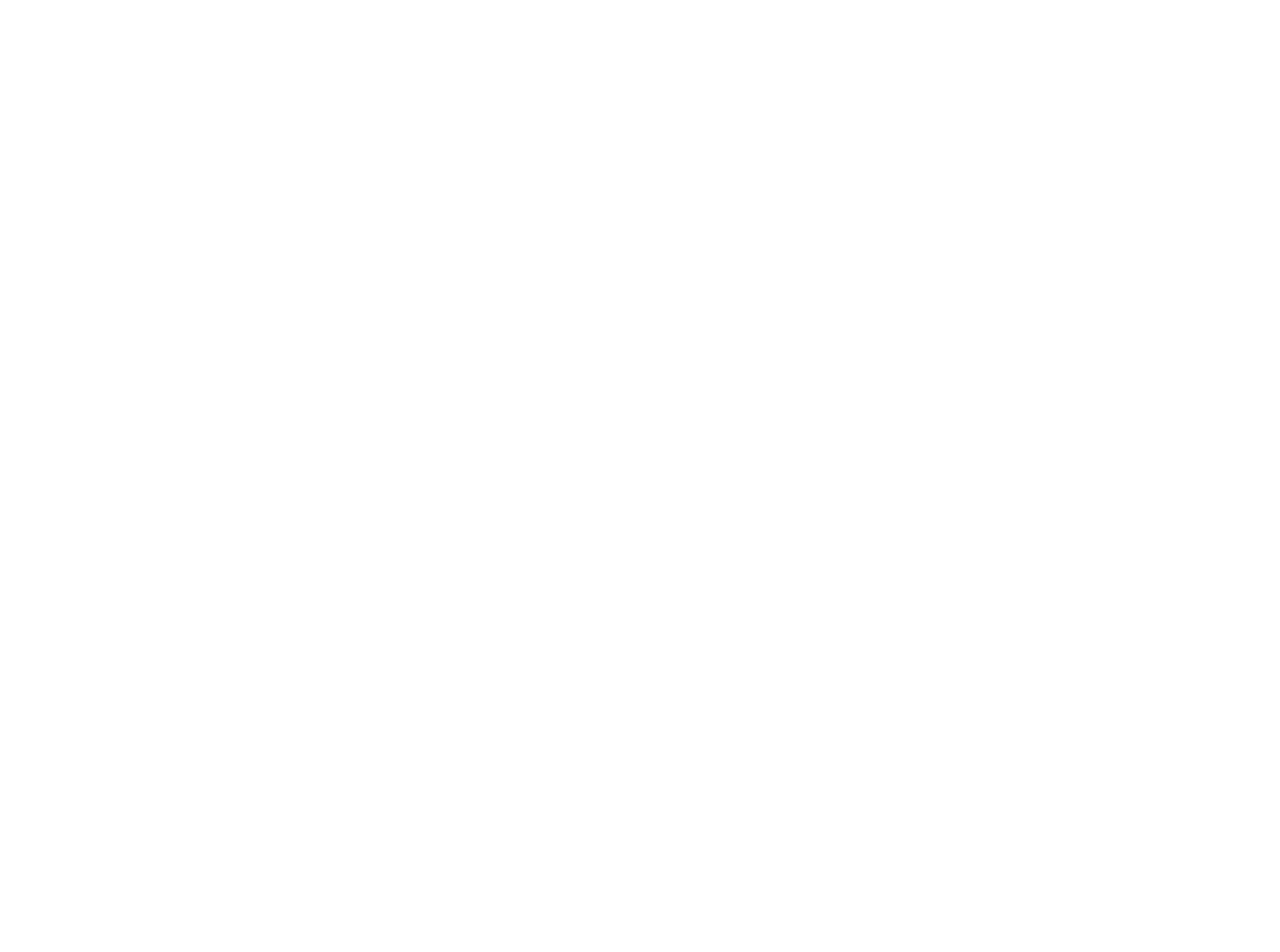
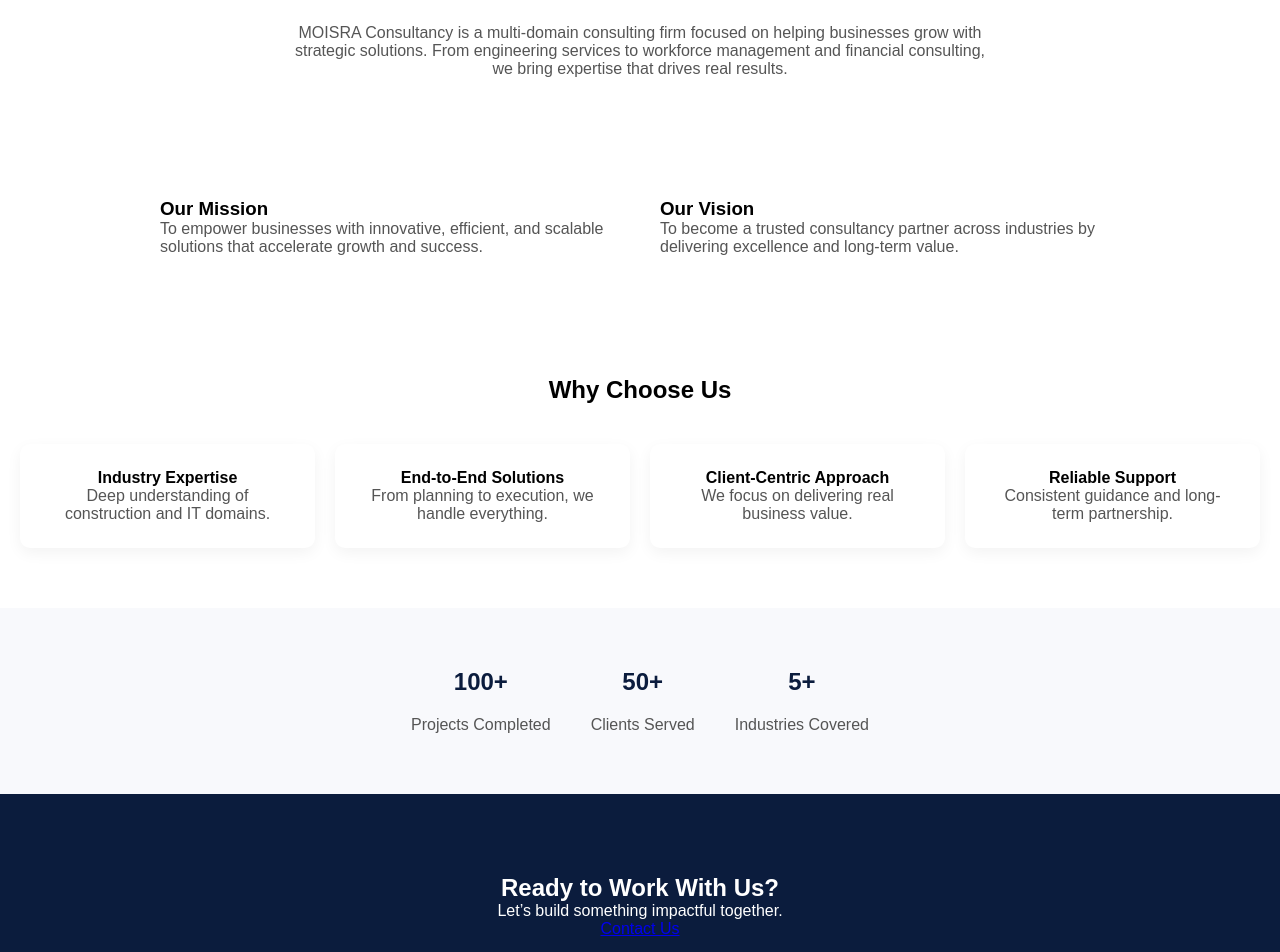
Before and after one commit to vjames1110/moisra-frontend, a React (Vite) app: page /about in a window 1280 px wide. Before the commit this address had no page. Shown: the part 380-1332 px from the top of the page. Before the commit the page ends 800 px from the top, so only its background shows below. Built offline with nearby package versions, Linux system fonts and the light colour scheme.

Commit message:
Added about page

```diff
--- a/src/App.jsx
+++ b/src/App.jsx
@@ -1,11 +1,13 @@
 import { BrowserRouter, Routes, Route } from "react-router-dom";
 import Home from "./pages/Home";
 import ServiceDetail from "./pages/ServiceDetail";
+import About from "./pages/About";
 
 function App() {
   return (
       <Routes>
         <Route path="/" element={<Home />} />
+        <Route path="/about" element={<About />} />
 
         {/* 🔥 Dynamic Service Route */}
         <Route path="/services/:id" element={<ServiceDetail />} />
--- a/src/components/Footer.jsx
+++ b/src/components/Footer.jsx
@@ -1,17 +1,87 @@
+import { Link } from "react-router-dom";
+
 function Footer() {
   return (
     <>
       <footer className="footer">
-        <h3>MOISRA CONSULTANCY</h3>
-        <p>Engineering Growth. Delivering Solutions.</p>
+        <div className="footer-container">
+
+          {/* ✅ Column 1: Company Info */}
+          <div className="footer-column">
+            <h3>MOISRA</h3>
+            <p>
+              Engineering Growth. Delivering Solutions across construction,
+              IT, workforce, and financial domains.
+            </p>
+          </div>
+
+          {/* ✅ Column 2: Quick Links */}
+          <div className="footer-column">
+            <h4>Quick Links</h4>
+            <Link to="/">Home</Link>
+            <Link to="/about">About</Link>
+            <Link to="/clients">Our Clients</Link>
+            <Link to="/contact">Contact</Link>
+          </div>
+
+
+          {/* ✅ Column 4: Contact Info */}
+          <div className="footer-column">
+            <h4>Contact</h4>
+            <p>Email: moisra@gmail.com</p>
+            <p>Phone: +91 81200 01481</p>
+            <p>India</p>
+          </div>
+
+        </div>
+
+        {/* ✅ Bottom Bar */}
+        <div className="footer-bottom">
+          <p>© {new Date().getFullYear()} MOISRA Consultancy. All rights reserved.</p>
+        </div>
       </footer>
 
       <style jsx>{`
         .footer {
           background: #0B1C3D;
           color: white;
+          padding: 60px 20px 20px;
+        }
+
+        .footer-container {
+          display: grid;
+          grid-template-columns: repeat(auto-fit, minmax(220px, 1fr));
+          gap: 30px;
+          max-width: 1200px;
+          margin: auto;
+        }
+
+        .footer-column h3,
+        .footer-column h4 {
+          margin-bottom: 15px;
+        }
+
+        .footer-column p,
+        .footer-column a {
+          font-size: 14px;
+          margin-bottom: 10px;
+          color: #ccc;
+          display: block;
+          text-decoration: none;
+          transition: 0.3s;
+        }
+
+        .footer-column a:hover {
+          color: #fff;
+        }
+
+        .footer-bottom {
           text-align: center;
-          padding: 40px;
+          margin-top: 40px;
+          border-top: 1px solid rgba(255,255,255,0.1);
+          padding-top: 20px;
+          font-size: 13px;
+          color: #aaa;
         }
       `}</style>
     </>
--- a/src/components/Header.jsx
+++ b/src/components/Header.jsx
@@ -13,8 +13,8 @@
         <div className="logo">MOISRA</div>
 
         <nav>
-          <a>Home</a>
-          <a>About</a>
+          <a onClick={() => navigate("/")}>Home</a>
+          <a onClick={() => navigate("/about")}>About</a>
 
           <div
             className="servicesTrigger"
--- /dev/null
+++ b/src/pages/About.jsx
@@ -0,0 +1,218 @@
+import { Link } from "react-router-dom";
+
+function About() {
+  return (
+    <>
+      <div className="about-page">
+
+        {/* ✅ HERO SECTION */}
+        <section className="about-hero">
+          <h1>About MOISRA</h1>
+          <p>
+            Delivering smart consultancy solutions across construction, IT,
+            workforce, and financial domains.
+          </p>
+        </section>
+
+        {/* ✅ COMPANY OVERVIEW */}
+        <section className="about-section">
+          <div className="container">
+            <h2>Who We Are</h2>
+            <p>
+              MOISRA Consultancy is a multi-domain consulting firm focused on
+              helping businesses grow with strategic solutions. From engineering
+              services to workforce management and financial consulting, we bring
+              expertise that drives real results.
+            </p>
+          </div>
+        </section>
+
+        {/* ✅ MISSION & VISION */}
+        <section className="about-section grid-2">
+          <div>
+            <h3>Our Mission</h3>
+            <p>
+              To empower businesses with innovative, efficient, and scalable
+              solutions that accelerate growth and success.
+            </p>
+          </div>
+
+          <div>
+            <h3>Our Vision</h3>
+            <p>
+              To become a trusted consultancy partner across industries by
+              delivering excellence and long-term value.
+            </p>
+          </div>
+        </section>
+
+        {/* ✅ WHY CHOOSE US */}
+        <section className="about-section">
+          <h2>Why Choose Us</h2>
+
+          <div className="cards">
+            <div className="card">
+              <h4>Industry Expertise</h4>
+              <p>Deep understanding of construction and IT domains.</p>
+            </div>
+
+            <div className="card">
+              <h4>End-to-End Solutions</h4>
+              <p>From planning to execution, we handle everything.</p>
+            </div>
+
+            <div className="card">
+              <h4>Client-Centric Approach</h4>
+              <p>We focus on delivering real business value.</p>
+            </div>
+
+            <div className="card">
+              <h4>Reliable Support</h4>
+              <p>Consistent guidance and long-term partnership.</p>
+            </div>
+          </div>
+        </section>
+
+        {/* ✅ STATS SECTION */}
+        <section className="about-section stats">
+          <div className="stat-box">
+            <h2>100+</h2>
+            <p>Projects Completed</p>
+          </div>
+
+          <div className="stat-box">
+            <h2>50+</h2>
+            <p>Clients Served</p>
+          </div>
+
+          <div className="stat-box">
+            <h2>5+</h2>
+            <p>Industries Covered</p>
+          </div>
+        </section>
+
+        {/* ✅ CTA SECTION */}
+        <section className="about-cta">
+          <h2>Ready to Work With Us?</h2>
+          <p>Let’s build something impactful together.</p>
+          <Link to="/contact" className="cta-btn">Contact Us</Link>
+        </section>
+
+      </div>
+
+      {/* ✅ STYLES */}
+      <style jsx>{`
+        .about-page {
+          font-family: sans-serif;
+        }
+
+        .container {
+          max-width: 1100px;
+          margin: auto;
+        }
+
+        /* HERO */
+        .about-hero {
+          background: linear-gradient(135deg, #0B1C3D, #163E7A);
+          color: white;
+          text-align: center;
+          padding: 100px 20px;
+        }
+
+        .about-hero h1 {
+          font-size: 40px;
+          margin-bottom: 15px;
+        }
+
+        .about-hero p {
+          max-width: 600px;
+          margin: auto;
+          color: #ddd;
+        }
+
+        /* SECTIONS */
+        .about-section {
+          padding: 60px 20px;
+          text-align: center;
+        }
+
+        .about-section h2 {
+          margin-bottom: 20px;
+        }
+
+        .about-section p {
+          max-width: 700px;
+          margin: auto;
+          color: #555;
+        }
+
+        /* GRID */
+        .grid-2 {
+          display: grid;
+          grid-template-columns: repeat(auto-fit, minmax(300px, 1fr));
+          gap: 40px;
+          max-width: 1000px;
+          margin: auto;
+          text-align: left;
+        }
+
+        /* CARDS */
+        .cards {
+          display: grid;
+          grid-template-columns: repeat(auto-fit, minmax(220px, 1fr));
+          gap: 20px;
+          margin-top: 40px;
+        }
+
+        .card {
+          background: white;
+          padding: 25px;
+          border-radius: 10px;
+          box-shadow: 0 5px 15px rgba(0,0,0,0.05);
+          transition: 0.3s;
+        }
+
+        .card:hover {
+          transform: translateY(-5px);
+        }
+
+        /* STATS */
+        .stats {
+          display: flex;
+          justify-content: center;
+          gap: 40px;
+          background: #f8f9fc;
+        }
+
+        .stat-box h2 {
+          color: #0B1C3D;
+        }
+
+        /* CTA */
+        .about-cta {
+          background: #0B1C3D;
+          color: white;
+          text-align: center;
+          padding: 80px 20px;
+        }
+
+        .cta-btn {
+          display: inline-block;
+          margin-top: 20px;
+          padding: 12px 25px;
+          background: #fff;
+          color: #0B1C3D;
+          text-decoration: none;
+          border-radius: 5px;
+          font-weight: bold;
+        }
+
+        .cta-btn:hover {
+          background: #ddd;
+        }
+      `}</style>
+    </>
+  );
+}
+
+export default About;
```
